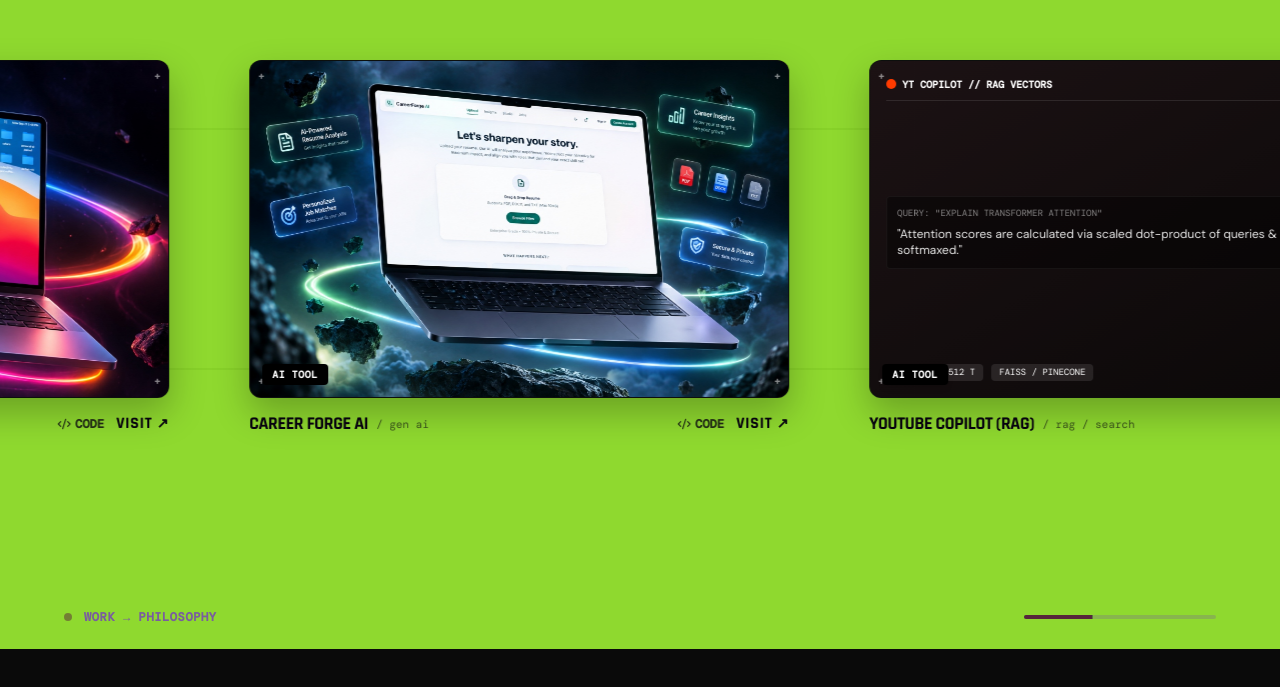
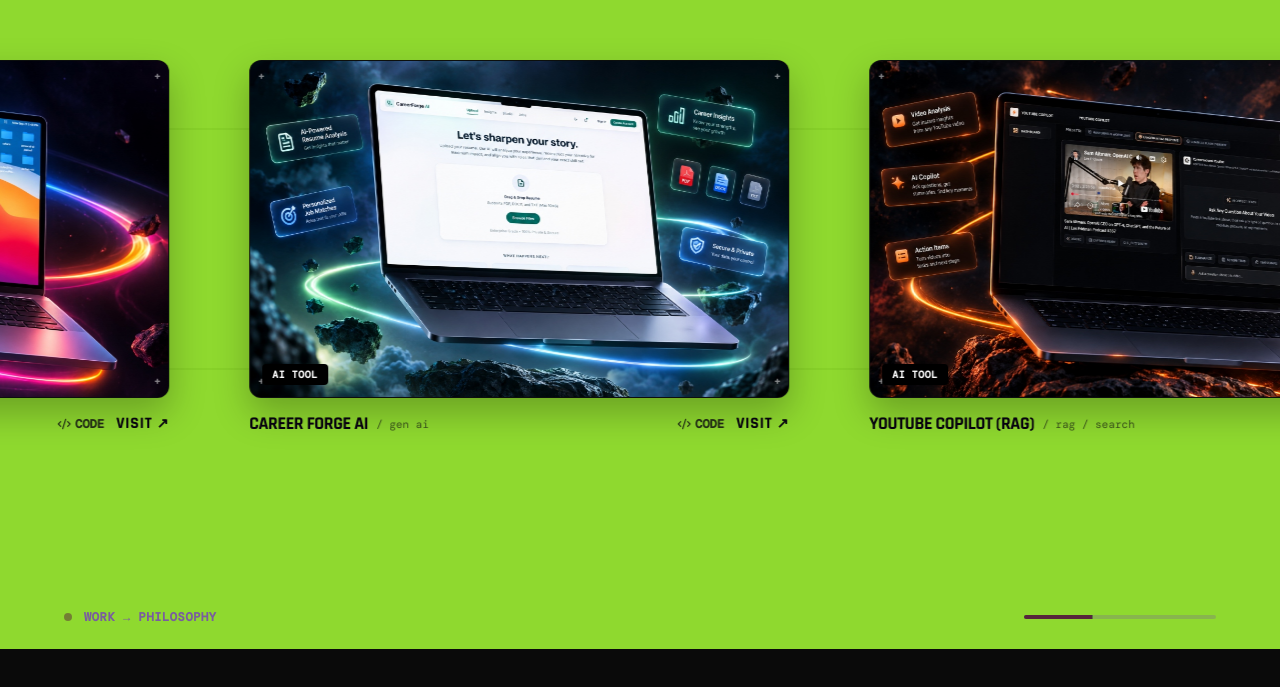
Before and after one commit to Prayas340/Portfolio, a React (Vite) app: page / in a window 1280 px wide. Shown: the part 1135-1822 px from the top of the page. Built offline with nearby package versions, Linux system fonts and the light colour scheme; a web font is replaced by a local one.

Commit message:
Update YouTube Copilot (RAG) project card with 3D space laptop mockup photo

```diff
--- a/src/components/ProjectGallery.jsx
+++ b/src/components/ProjectGallery.jsx
@@ -65,6 +65,7 @@
     github: 'https://github.com/Prayas340/Youtube-copilot-Rag-',
     offsetY: 'translate-y-4',
     mockupType: 'copilot',
+    image: '/assets/youtube-copilot-mockup.jpg',
   },
   {
     id: 'personal-ai-journal',
```
Also changed, not shown: public/assets/youtube-copilot-mockup.jpg (added).
